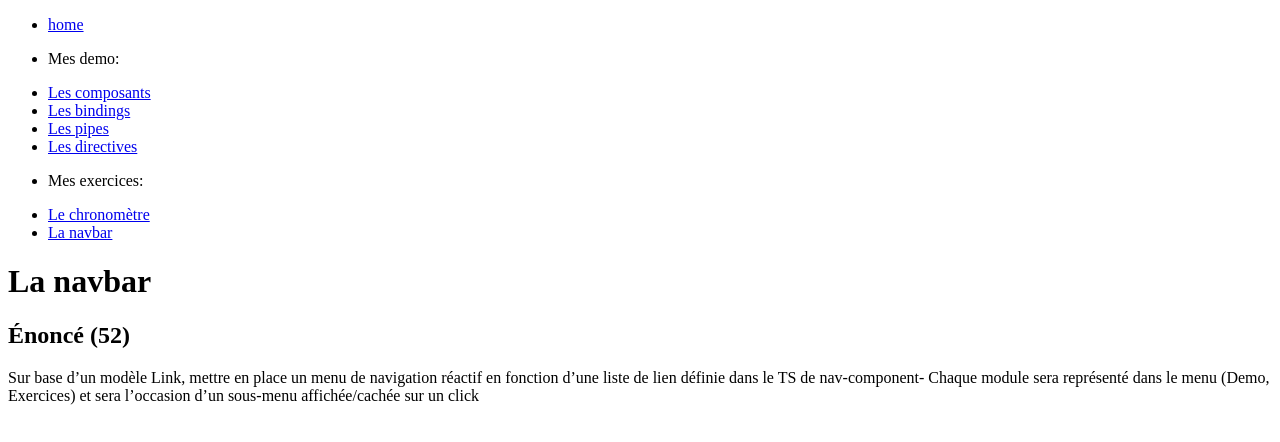
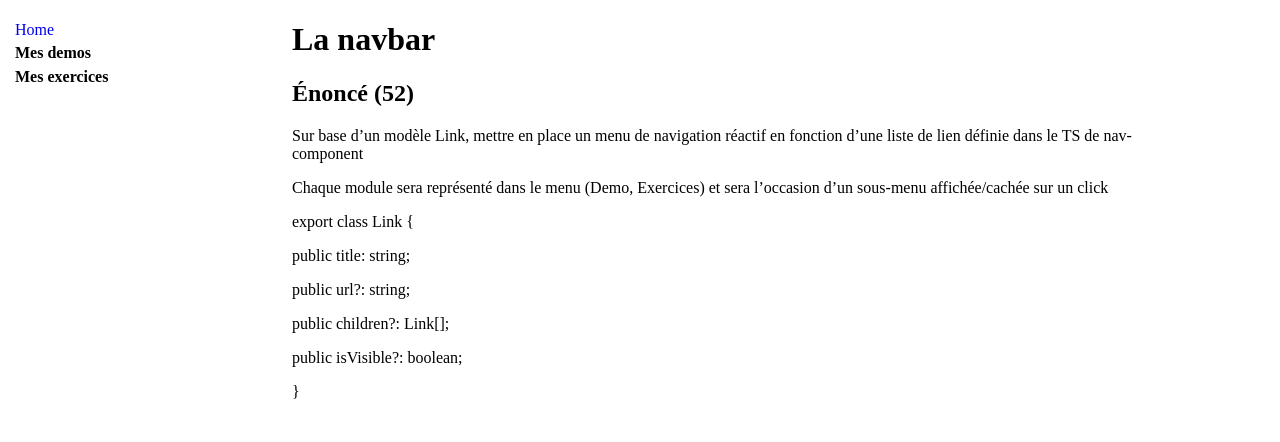
Before and after one commit to RobinPBstorm/TF-dev-net-cloud-angular, an Angular app: page /exo/exo2 in a window 1280 px wide. Shown: the top 442 px of the page. Built offline with nearby package versions, Linux system fonts and the light colour scheme.

Commit message:
Correction exercice sur les directives

```diff
--- a/src/app/app.html
+++ b/src/app/app.html
@@ -1,2 +1,4 @@
 <app-navbar></app-navbar>
-<router-outlet />
+<main>
+    <router-outlet />
+</main>
--- a/src/app/features/exo/pages/exo2/exo2.html
+++ b/src/app/features/exo/pages/exo2/exo2.html
@@ -1,7 +1,18 @@
 <h1>La navbar</h1>
 <section>
     <h2>Énoncé (52)</h2>
-    <p>Sur base d’un modèle Link, mettre en place un menu de navigation réactif en fonction
-d’une liste de lien définie dans le TS de nav-component- Chaque module sera représenté dans le menu (Demo, Exercices) et sera l’occasion
-d’un sous-menu affichée/cachée sur un click</p>
+    <article>
+        <p>Sur base d’un modèle Link, mettre en place un menu de navigation réactif en fonction
+        d’une liste de lien définie dans le TS de nav-component</p>
+        <p>Chaque module sera représenté dans le menu (Demo, Exercices) et sera l’occasion
+        d’un sous-menu affichée/cachée sur un click</p>
+        <div>
+            <p>export class Link &#123;</p>
+            <p>  public title: string;</p>
+            <p>  public url?: string;</p>
+            <p>  public children?: Link[];</p>
+            <p>  public isVisible?: boolean;</p>
+            <p>&#125;</p>
+        </div>
+    </article>
 </section>
--- a/src/app/shared/components/navbar/navbar.html
+++ b/src/app/shared/components/navbar/navbar.html
@@ -1,7 +1,7 @@
 <nav>
     <ul>
         <!-- pas de href car ça recharge toute la page  -->
-        <li><a routerLink="/home">home</a></li>
+        <!-- <li><a routerLink="/home">home</a></li>
         <li><p>Mes demo:</p></li>
         <li><a routerLink="/demo/demo1">Les composants</a></li>
         <li><a routerLink="/demo/demo2">Les bindings</a></li>
@@ -9,6 +9,22 @@
         <li><a routerLink="/demo/demo4">Les directives</a></li>
         <li><p>Mes exercices:</p></li>
         <li><a routerLink="/exo/exo1">Le chronomètre</a></li>
-        <li><a routerLink="/exo/exo2">La navbar</a></li>
+        <li><a routerLink="/exo/exo2">La navbar</a></li> -->
+        @for (link of links; let i = $index;track i){
+            @if (link.url) {
+                <li><a [routerLink]="link.url">{{link.title}}</a></li>
+            } @else {
+                <li class="groupLinks">
+                    <h4 (click)="displayHideChildLink(i)">{{link.title}}</h4>
+                    <ul>
+                        @for (child of link.children; let j = $index;track j) {
+                            @if (child.isVisible) {
+                                <li><a [routerLink]="child.url">{{child.title}}</a></li>
+                            }
+                        }
+                    </ul>
+                </li>
+            }
+        }
     </ul>
 </nav>
--- a/src/app/shared/components/navbar/navbar.ts
+++ b/src/app/shared/components/navbar/navbar.ts
@@ -1,5 +1,6 @@
 import { Component } from '@angular/core';
 import { RouterLink } from '@angular/router';
+import { Link } from '../../models/link';
 
 @Component({
   selector: 'app-navbar',
@@ -8,5 +9,25 @@ import { RouterLink } from '@angular/router';
   styleUrl: './navbar.scss',
 })
 export class Navbar {
+  links: Link[] = [
+    new Link("Home","/home",undefined,true),
+    new Link("Mes demos",undefined,[
+      new Link("Mon premier component","/demo/demo1",undefined,false),
+      new Link("Les bindings","/demo/demo2",undefined,false),
+      new Link("Le pipes","/demo/demo3",undefined,false),
+      new Link("Le directives","/demo/demo4",undefined,false),
+    ],true),
+    new Link("Mes exercices",undefined,[
+      new Link("Le chronomètre","/exo/exo1",undefined,false),
+      new Link("La navbar","/exo/exo2",undefined,false),
+    ],true),
+  ];
 
+  displayHideChildLink(index: number){
+    if (this.links[index] && this.links[index].children) {
+      for (let child of this.links[index].children){
+        child.isVisible = !child.isVisible;
+      }
+    }
+  }
 }
--- /dev/null
+++ b/src/app/shared/models/link.ts
@@ -0,0 +1,14 @@
+export class Link {
+    public title: string;
+    public url?: string;
+    public children?: Link[];
+    public isVisible?: boolean;
+
+    constructor(title: string, url?: string, children?: Link[] , isVisible?: boolean){
+
+        this.title = title;
+        this.url = url;
+        this.children = children;
+        this.isVisible = isVisible;
+    }
+}
--- a/src/styles.scss
+++ b/src/styles.scss
@@ -1 +1,36 @@
 /* You can add global styles to this file, and also import other style files */
+body {
+    padding: 0px;
+    margin: 0px;;
+}
+app-root {
+    display: flex
+}
+app-navbar {
+    padding: 5px;
+    min-width: 190px;
+}
+main {
+    margin-left: auto;
+    margin-right: auto;
+    width: 70%;
+}
+nav ul {
+    padding-inline-start: 10px;
+
+    li {
+        list-style: none;
+    }
+    h4 {
+        margin-top: 0.33em;
+        margin-bottom: 0.33em;
+    }
+    a {
+        text-decoration: none;
+    }
+    .groupLinks {
+        margin-top: 5px;
+        //border: 1px black solid;
+        //border-radius: 10px;
+    }
+}
```
